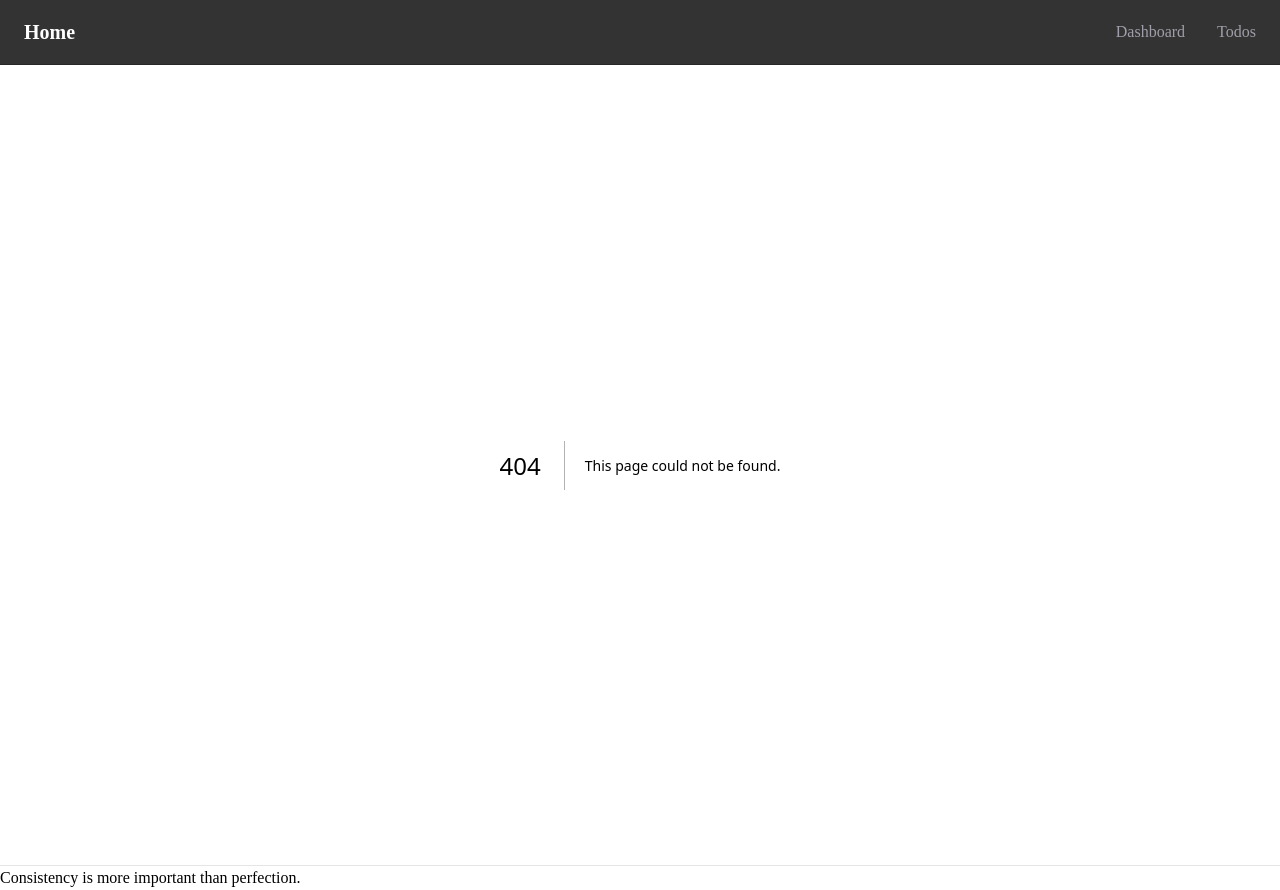
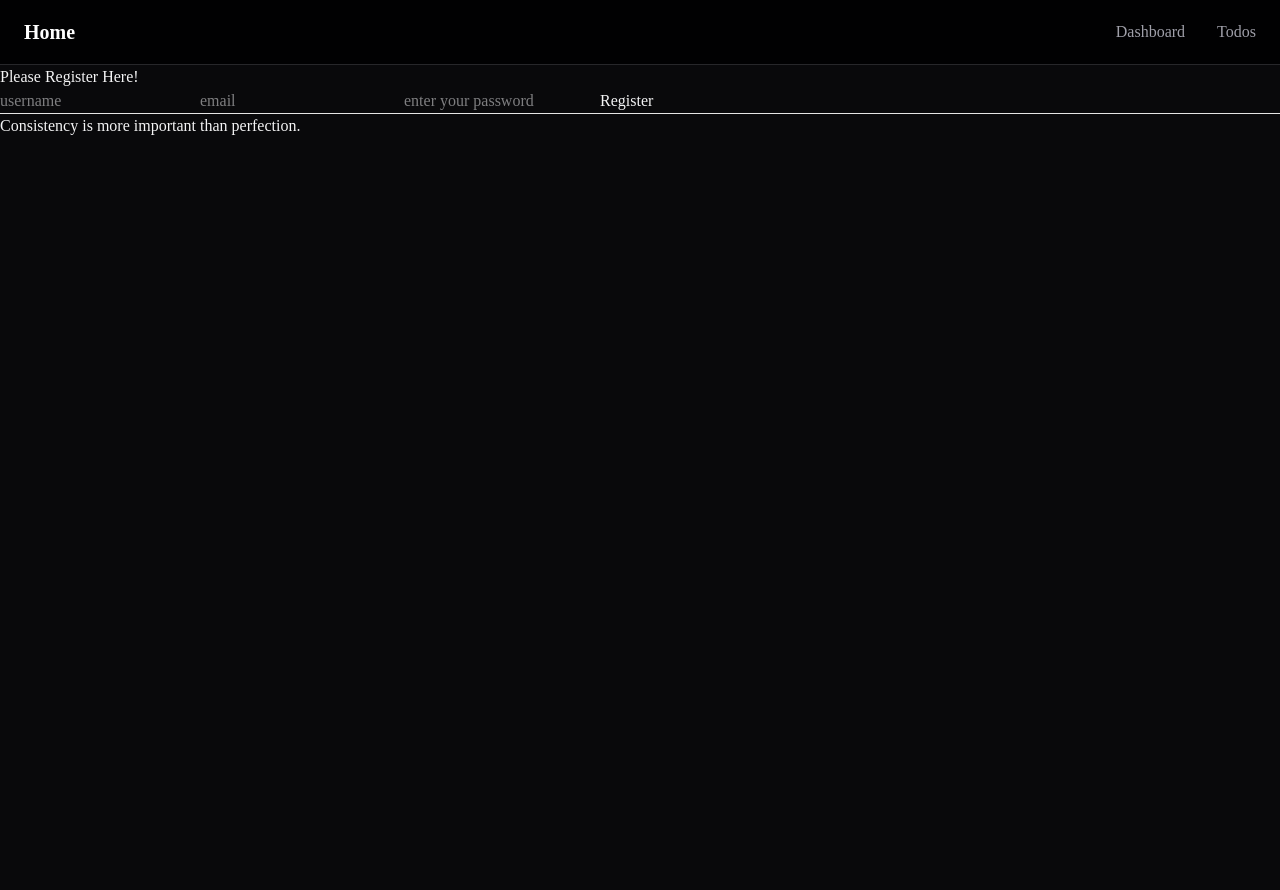
Before and after one commit to aayushibaliyan92122-eng/TaskFlow, a Next.js app: page /auth/signUp in a window 1280 px wide. Before the commit this address had no page. After the commit the page ends 800 px from the top, so only its background shows below. Built offline with nearby package versions, Linux system fonts and the light colour scheme.

Commit message:
fix auth folder casing

```diff
--- /dev/null
+++ b/app/auth/login/page.js
@@ -0,0 +1,167 @@
+'use client'
+import "dotenv/config";
+
+console.log("DATABASE_URL =", process.env.DATABASE_URL);
+
+import React from "react";
+import { useEffect,useState } from "react";
+import { useRouter } from "next/navigation";
+import { Card } from "@/components/ui/card";
+import { Button } from "@/components/ui/button";
+import { CardHeader,CardTitle,CardContent } from "@/components/ui/card";
+import { Input } from "@/components/ui/input";
+
+const login = ()=>{
+
+ const [loginData, setloginData] = useState({password: "" , email: ""})
+ const [loading, setLoading] = useState(false)
+ const [error, setError] = useState("")
+ const router = useRouter()
+
+ useEffect(() => {
+   async function redirectIfLoggedIn() {
+     const response = await fetch('/api/auth/me')
+     if (response.ok) {
+       router.push('/dashboard')
+     }
+   }
+   redirectIfLoggedIn()
+ }, [router])
+
+function loginHandle(event){
+    setloginData({...loginData, [event.target.name]: event.target.value})
+}
+
+ async function loginButton(){
+  setLoading(true)
+  setError("")
+
+  try {
+    const response= await fetch(
+      "/api/auth/login",
+    {
+     method : "POST",
+      headers:{
+          "Content-Type":
+              "application/json"
+
+      },
+      body: JSON.stringify(
+         { loginData}
+      )
+
+      }
+    )
+
+    const res = await response.json()
+
+    if (!response.ok) {
+      setError(res.message || "Invalid email or password")
+      return
+    }
+
+    if(res.success === true){
+      router.push("/dashboard")
+    } else {
+      setError(res.message || "Login failed")
+    }
+  } catch (error) {
+    setError("Unexpected error logging in")
+    console.error("loginButton error:", error)
+  } finally {
+    setLoading(false)
+  }
+}
+
+async function SignUp() {
+    router.push("/auth/signUp")
+
+}
+
+
+return(
+
+<>
+
+<div className="max-w-5xl mx-auto px-6 py-10">
+
+
+<Card className="w-400px">
+  <CardHeader>
+    <CardTitle>Login</CardTitle>
+  </CardHeader>
+
+  <CardContent className="space-y-4">
+    <Input
+      name="email"
+type="text"
+placeholder="enter your email"
+value={loginData.email}
+onChange={loginHandle}
+    />
+
+    <Input
+     name="password"
+type="password"
+placeholder="enter your password"
+value={loginData.password}
+onChange={loginHandle}
+    />
+<Button
+  className="w-full"
+  onClick={loginButton}
+  disabled={loading}
+>
+  {loading ? "Logging in..." : "Login"}
+</Button>
+
+
+    {error && <p style={{ color: 'red' }}>{error}</p>}
+
+    <h5>Don't have an account?</h5>
+<button className="w-full" onClick={SignUp}>
+  Create Account
+</button>
+  </CardContent>
+</Card>
+
+
+</div>
+</>
+)
+}
+
+
+export default login
+
+
+{/* <>
+<h1>Login Page</h1>
+<input
+name="email"
+type="text"
+placeholder="enter your email"
+value={loginData.email}
+onChange={loginHandle}
+/>
+
+
+<input
+name="password"
+type="password"
+placeholder="enter your password"
+value={loginData.password}
+onChange={loginHandle}
+/>
+
+<button onClick={loginButton} disabled={loading}>
+  {loading ? "Logging in..." : "Login"}
+</button>
+{error && <p style={{ color: 'red' }}>{error}</p>}
+
+<h5>Don't have an account?</h5>
+<button onClick={SignUp}>
+  Create Account
+</button>
+
+</> */}
--- /dev/null
+++ b/app/auth/signUp/page.js
@@ -0,0 +1,122 @@
+'use client'
+
+import React from "react"
+import { useState , useEffect } from "react"
+import { useRouter } from "next/navigation"
+
+
+
+
+const  SignUp=()=>{
+
+  const [userData, setuserData] = useState({name: "" , password: "" , email: ""})
+  const router = useRouter()
+
+function handleChange(event) {
+  setuserData({
+    ...userData,
+    [event.target.name]:
+      event.target.value
+  })
+}
+
+ // FIX: Check if signup was successful before redirecting
+ async function handleRegister(){
+
+
+  const response = await fetch(
+    "/api/auth/signUp",
+    {
+      method: "POST",
+
+      headers: {
+        "Content-Type":
+          "application/json",
+      },
+
+      body: JSON.stringify({
+        userData
+      }),
+    }
+  );
+
+  const res = await response.json();
+//   console.log(response.status);
+
+// const text = await response.text();
+// console.log(text);
+
+  // Only redirect if registration was successful
+  if(res.success) {
+     router.push("/auth/login")
+  } else {
+    alert("Registration failed: " + res.message)
+  }
+}
+
+
+
+
+
+//GETUSERDATA
+
+ {async function getTodos() {
+
+    const response =
+      await fetch("/api/auth/signUp");
+
+
+    const data =
+      await response.json();
+
+    console.log(data);
+
+
+    setuserData(data);
+
+  }
+// getTodos()
+}
+
+
+
+    return(
+      <>
+        <p>Please Register Here!</p>
+        <input
+          name="name"
+          type="text"
+          placeholder="username"
+          value={userData.name}
+          onChange={handleChange
+          }
+        />
+        <input
+        name="email"
+          type="text"
+          placeholder="email"
+          value={userData.email}
+          onChange={handleChange
+          }
+        />
+        <input
+        name="password"
+          type="password"
+          placeholder=" enter your password"
+          value={userData.password}
+          onChange={handleChange}
+
+
+        />
+
+
+        <button onClick={handleRegister}>Register</button>
+
+
+</>
+
+
+    )
+}
+
+export default SignUp
```
